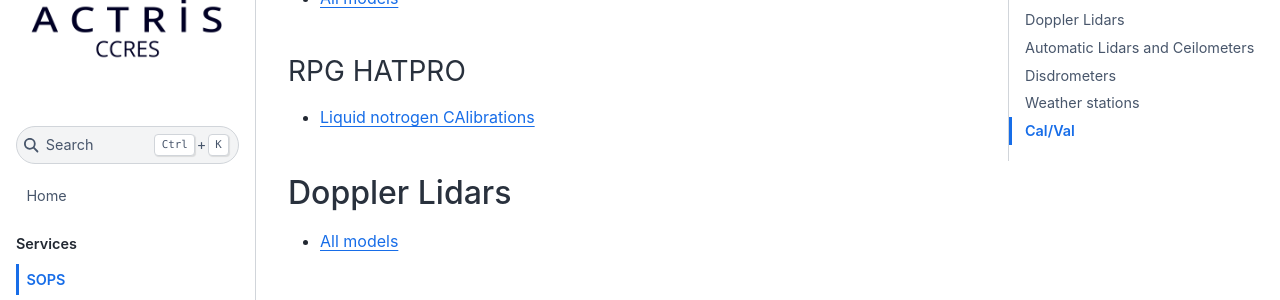
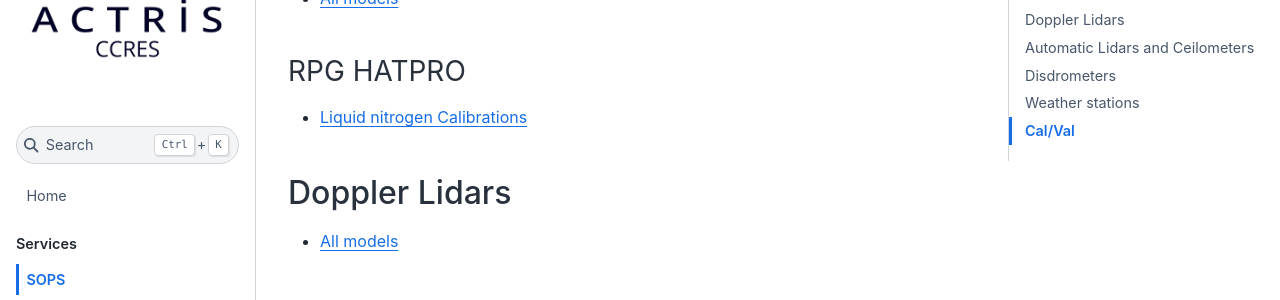
Before and after one commit to ACTRIS-CCRES/docs, a Sphinx documentation site: the page built from source/sops/index.md, in a window 1280 px wide and 900 px high, scrolled down 382 px. Shown: the part 153-453 px from the top of the window. Built offline with Sphinx 7.4.7 and the Sphinx Book theme 1.1.4, drawn with Linux system fonts in a browser that asks for light colours.

Commit message:
fix typo

```diff
--- a/source/sops/index.md
+++ b/source/sops/index.md
@@ -17,7 +17,7 @@
 
 ### RPG HATPRO
 
-- [Liquid notrogen CAlibrations](https://drive.google.com/file/d/1zQgTycyHjiWxkxQGfNCeW9-qcAExVs81/view?usp=drive_link)
+- [Liquid nitrogen Calibrations](https://drive.google.com/file/d/1zQgTycyHjiWxkxQGfNCeW9-qcAExVs81/view?usp=drive_link)
 
 ## Doppler Lidars
 
```
